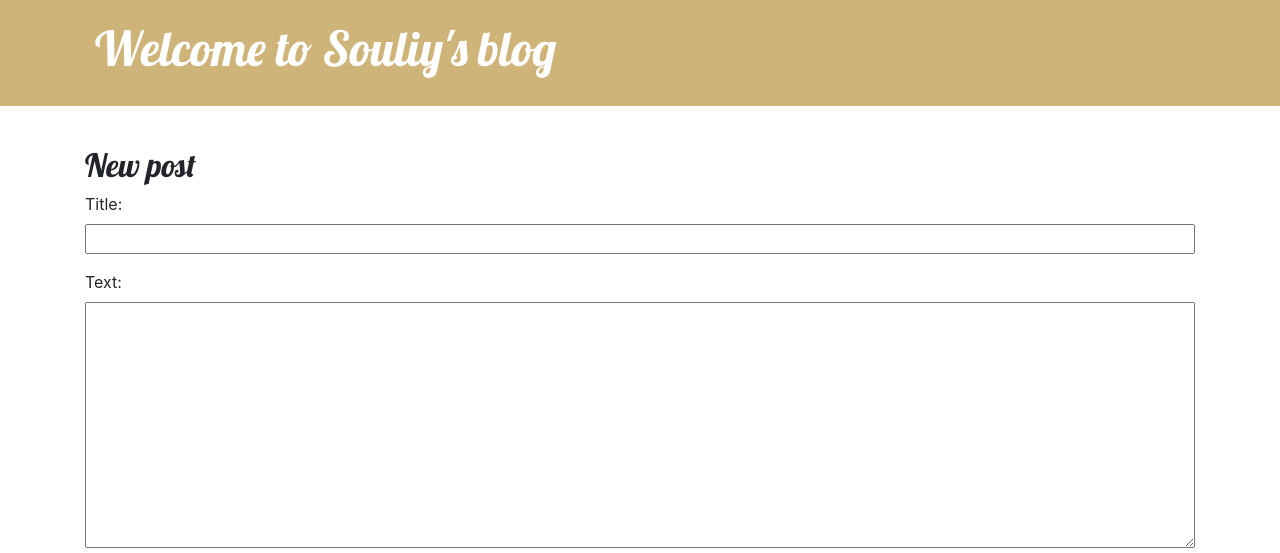
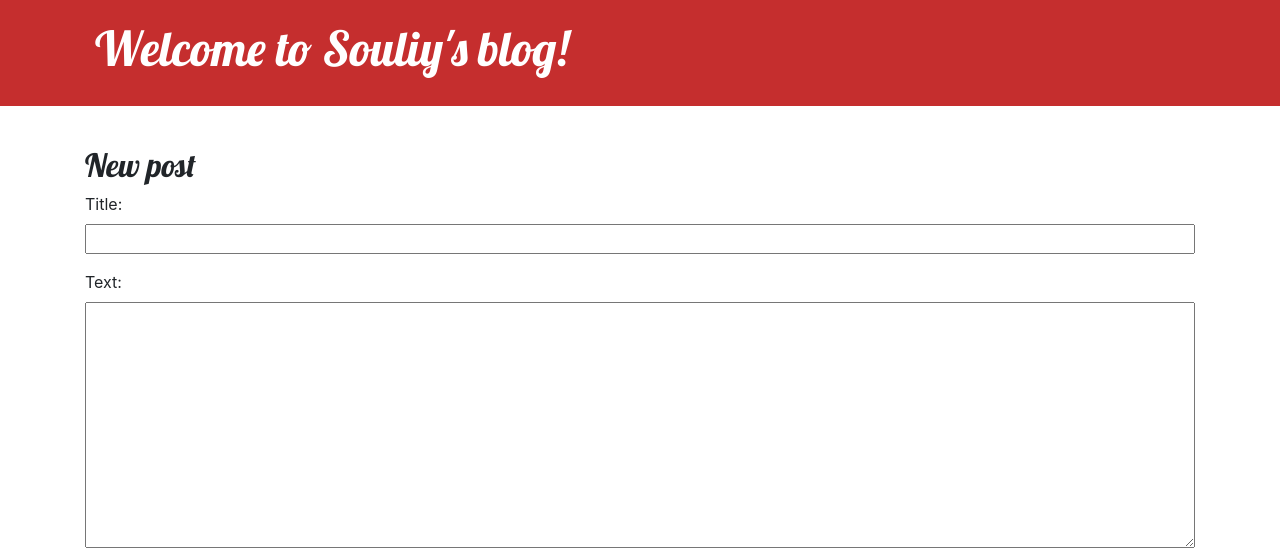
Before and after one commit to Souliy/my-first-blog, a Django app: template blog/templates/blog/post_edit.html in a window 1280 px wide. Shown: the top 553 px of the page. Run offline with Django 3.2, Linux system fonts and the light colour scheme; the template is opened without the code that fills it: values that come from a table or form of the project are taken from there, others are empty; parts of the project's set-up code (start-up, migrations or seed data) failed here and were passed over.

Commit message:
Modification de quelques details css

```diff
--- a/blog/static/css/blog.css
+++ b/blog/static/css/blog.css
@@ -1,6 +1,6 @@
 
 .page-header {
-    background-color: #aa7b1491;
+    background-color: #be1313e1;
     margin-top: 0;
     margin-bottom: 40px;
     padding: 20px 20px 20px 40px;
@@ -60,12 +60,12 @@ h4 {
 
 .btn-default,
 .btn-default:visited {
-    color: #b18321da;
+    color: #be1313e1;
     background: none;
-    border-color: #b18321da;
+    border-color: #be1313e1;
 }
 
 .btn-default:hover {
     color: #FFFFFF;
-    background-color: #b18321da;
+    background-color: #be1313e1;
 }
--- a/blog/templates/blog/base.html
+++ b/blog/templates/blog/base.html
@@ -6,7 +6,7 @@
         <meta charset="UTF-8">
         <link rel="stylesheet" href="https://cdn.jsdelivr.net/npm/bootstrap@4.5.3/dist/css/bootstrap.min.css" integrity="sha384-TX8t27EcRE3e/ihU7zmQxVncDAy5uIKz4rEkgIXeMed4M0jlfIDPvg6uqKI2xXr2" crossorigin="anonymous">
         <link href="//fonts.googleapis.com/css?family=Lobster&subset=latin,latin-ext" rel="stylesheet" type="text/css">
-        <link rel= "shortcut icon" type="image/x-icon" href="{% static 'icon/logo.jpg' %}">
+        <link rel= "shortcut icon" type="image/x-icon" href="{% static 'icon/logo.png' %}">
         <link rel="stylesheet" href="{% static 'css/blog.css' %}">
 
     </head>
@@ -18,7 +18,7 @@
                 {% include './icons/file-earmark-plus.svg' %}
             </a>
         {% endif %}
-              <h1><a href="/">Welcome to Souliy's blog</a></h1>
+              <h1><a href="/">Welcome to Souliy's blog!</a></h1>
           </div>
         </header>
         <main class="container">
```
Also changed, not shown: blog/static/icon/logo.jpg (deleted), blog/static/icon/logo.png (added).
